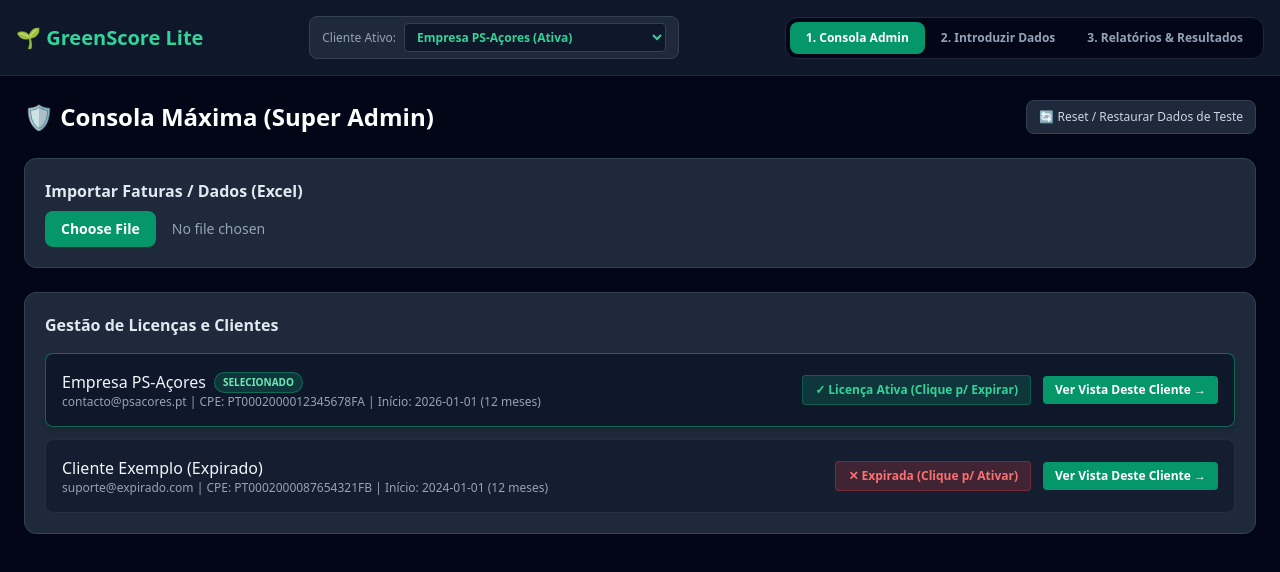
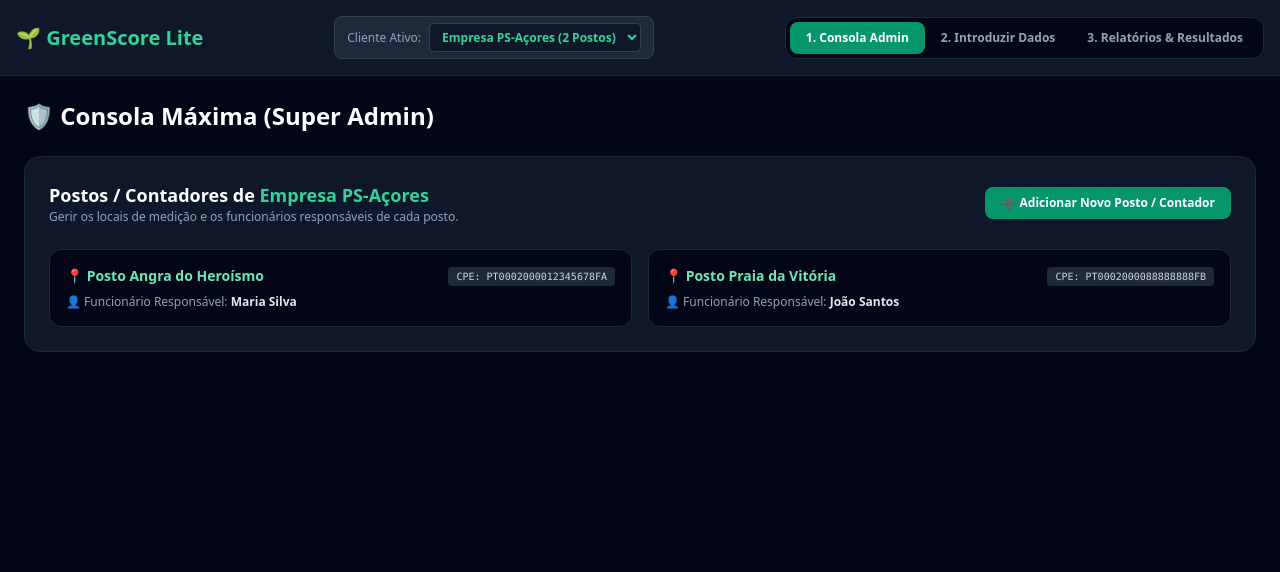
Before and after one commit to Marisa-colab/greenscore-lite, a React (Vite) app: page / in a window 1280 px wide. Shown: the top 572 px of the page. Built offline with nearby package versions, Linux system fonts and the light colour scheme; the HTML template or start-up script is replaced by a standard one.

Commit message:
Update App.tsx

```diff
--- a/src/App.tsx
+++ b/src/App.tsx
@@ -3,7 +3,14 @@ import * as XLSX from 'xlsx';
 import { Utilizador } from './types';
 import { ClientPortal } from './components/ClientPortal';
 
-// Função de verificação de licença
+interface Posto {
+  id: number;
+  clienteId: number;
+  nomePosto: string; // Ex: Posto Angra, Posto Praia
+  cpe: string;
+  funcionarioResponsavel: string;
+}
+
 function verificarLicenca(u: Utilizador): boolean {
   if (!u) return false;
   if (u.licencaAtiva === false) return false;
@@ -16,8 +23,7 @@ function verificarLicenca(u: Utilizador): boolean {
   return new Date() <= fim;
 }
 
-// Dados de exemplo corretos e limpos
-const DADOS_INICIAIS: Utilizador[] = [
+const DADOS_INICIAIS_CLIENTES: Utilizador[] = [
   {
     id: 1,
     nome: 'Empresa PS-Açores',
@@ -28,85 +34,65 @@ const DADOS_INICIAIS: Utilizador[] = [
     licencaAtiva: true,
     dataInicioLicenca: '2026-01-01',
     duracaoMeses: 12,
+  }
+];
+
+const DADOS_INICIAIS_POSTOS: Posto[] = [
+  {
+    id: 101,
+    clienteId: 1,
+    nomePosto: 'Posto Angra do Heroísmo',
+    cpe: 'PT0002000012345678FA',
+    funcionarioResponsavel: 'Maria Silva',
   },
   {
-    id: 2,
-    nome: 'Cliente Exemplo (Expirado)',
-    email: 'suporte@expirado.com',
-    cpe: 'PT0002000087654321FB',
-    creditos_acumulados: 0,
-    role: 'cliente',
-    licencaAtiva: false,
-    dataInicioLicenca: '2024-01-01',
-    duracaoMeses: 12,
+    id: 102,
+    clienteId: 1,
+    nomePosto: 'Posto Praia da Vitória',
+    cpe: 'PT0002000088888888FB',
+    funcionarioResponsavel: 'João Santos',
   }
 ];
 
 export default function App() {
   const [abaAtiva, setAbaAtiva] = useState<'admin' | 'cliente-input' | 'cliente-resultados'>('admin');
-
-  // Estado dos Clientes
-  const [clientes, setClientes] = useState<Utilizador[]>(() => {
-    const saved = localStorage.getItem('gs_clientes');
-    if (saved) {
-      try {
-        const parsed = JSON.parse(saved);
-        // Valida se os dados em memória têm o formato correto (CPE e Data)
-        if (Array.isArray(parsed) && parsed.length > 0 && parsed[0].dataInicioLicenca) {
-          return parsed;
-        }
-      } catch (e) {
-        console.error("Erro ao carregar do localStorage:", e);
-      }
-    }
-    return DADOS_INICIAIS;
-  });
-
-  // ID do cliente selecionado (Padrão: 1)
+  const [clientes] = useState<Utilizador[]>(DADOS_INICIAIS_CLIENTES);
   const [clienteAtivoId, setClienteAtivoId] = useState<number>(1);
 
-  // Cliente atual selecionado
+  // Estado dos Postos / Contadores
+  const [postos, setPostos] = useState<Posto[]>(DADOS_INICIAIS_POSTOS);
+  const [mostrarFormNovoPosto, setMostrarFormNovoPosto] = useState(false);
+
+  // Formulário de Novo Posto
+  const [novoNomePosto, setNovoNomePosto] = useState('');
+  const [novoCpe, setNovoCpe] = useState('');
+  const [novoFuncionario, setNovoFuncionario] = useState('');
+
   const utilizadorAtual = clientes.find((c) => Number(c.id) === clienteAtivoId) || clientes[0];
+  const postosDoCliente = postos.filter((p) => p.clienteId === clienteAtivoId);
 
-  // Função para restaurar os dados limpos de teste
-  const restaurarDadosIniciais = () => {
-    localStorage.removeItem('gs_clientes');
-    setClientes(DADOS_INICIAIS);
-    setClienteAtivoId(1);
-    alert("Dados de teste restaurados com sucesso!");
+  // Adicionar Novo Posto
+  const adicionarPosto = (e: React.FormEvent) => {
+    e.preventDefault();
+    if (!novoNomePosto || !novoCpe) {
+      alert("Por favor preencha pelo menos o Nome do Posto e o CPE.");
+      return;
+    }
+
+    const novo: Posto = {
+      id: Date.now(),
+      clienteId: clienteAtivoId,
+      nomePosto: novoNomePosto,
+      cpe: novoCpe,
+      funcionarioResponsavel: novoFuncionario || 'Não atribuído',
     };
 
-  // Alternar o estado da licença
-  const alternarEstadoLicenca = (id: number) => {
-    const novosClientes = clientes.map((c) => {
-      if (Number(c.id) === id) {
-        return { ...c, licencaAtiva: !c.licencaAtiva };
-      }
-      return c;
-    });
-    setClientes(novosClientes);
-    localStorage.setItem('gs_clientes', JSON.stringify(novosClientes));
-  };
-
-  // Leitura de ficheiro Excel
-  const carregarExcel = (event: React.ChangeEvent<HTMLInputElement>) => {
-    const ficheiro = event.target.files?.[0];
-    if (!ficheiro) return;
-
-    const leitor = new FileReader();
-    leitor.onload = (e) => {
-      try {
-        const dados = new Uint8Array(e.target?.result as ArrayBuffer);
-        const livro = XLSX.read(dados, { type: 'array' });
-        const primeiraFolha = livro.Sheets[livro.SheetNames[0]];
-        const dadosConvertidos = XLSX.utils.sheet_to_json(primeiraFolha);
-
-        alert(`Sucesso! ${dadosConvertidos.length} registos lidos de ${ficheiro.name}`);
-      } catch (erro) {
-        alert("Erro ao processar ficheiro Excel.");
-      }
-    };
-    leitor.readAsArrayBuffer(ficheiro);
+    setPostos([...postos, novo]);
+    setNovoNomePosto('');
+    setNovoCpe('');
+    setNovoFuncionario('');
+    setMostrarFormNovoPosto(false);
+    alert(`Posto "${novo.nomePosto}" adicionado com sucesso!`);
   };
 
   const temAcesso = utilizadorAtual ? verificarLicenca(utilizadorAtual) : false;
@@ -114,14 +100,13 @@ export default function App() {
   return (
     <div className="min-h-screen bg-slate-950 text-white font-sans">
 
-      {/* BARRA DE NAVEGAÇÃO SUPERIOR */}
+      {/* BARRA SUPERIOR */}
       <nav className="bg-slate-900 border-b border-slate-800 p-4 sticky top-0 z-50">
         <div className="max-w-7xl mx-auto flex flex-col md:flex-row justify-between items-center gap-4">
           <div className="text-xl font-bold text-emerald-400 flex items-center gap-2">
             🌱 GreenScore Lite
           </div>
 
-          {/* MENU DE SELEÇÃO RÁPIDA DE CLIENTE (ADMIN) */}
           <div className="flex items-center gap-2 bg-slate-800 px-3 py-1.5 rounded-lg border border-slate-700">
             <span className="text-xs text-slate-400 font-medium">Cliente Ativo:</span>
             <select
@@ -131,36 +116,33 @@ export default function App() {
             >
               {clientes.map((c) => (
                 <option key={c.id} value={c.id}>
-                  {c.nome} ({verificarLicenca(c) ? 'Ativa' : 'Expirada'})
+                  {c.nome} ({postosDoCliente.length} Postos)
                 </option>
               ))}
             </select>
           </div>
 
-          {/* ABAS DO SISTEMA */}
           <div className="flex bg-slate-950 p-1 rounded-xl border border-slate-800">
             <button
               onClick={() => setAbaAtiva('admin')}
               className={`px-4 py-2 rounded-lg text-xs font-semibold transition-all ${
-                abaAtiva === 'admin' ? 'bg-emerald-600 text-white shadow' : 'text-slate-400 hover:text-white'
+                abaAtiva === 'admin' ? 'bg-emerald-600 text-white' : 'text-slate-400 hover:text-white'
               }`}
             >
               1. Consola Admin
             </button>
-
             <button
               onClick={() => setAbaAtiva('cliente-input')}
               className={`px-4 py-2 rounded-lg text-xs font-semibold transition-all ${
-                abaAtiva === 'cliente-input' ? 'bg-emerald-600 text-white shadow' : 'text-slate-400 hover:text-white'
+                abaAtiva === 'cliente-input' ? 'bg-emerald-600 text-white' : 'text-slate-400 hover:text-white'
               }`}
             >
               2. Introduzir Dados
             </button>
-
             <button
               onClick={() => setAbaAtiva('cliente-resultados')}
               className={`px-4 py-2 rounded-lg text-xs font-semibold transition-all ${
-                abaAtiva === 'cliente-resultados' ? 'bg-emerald-600 text-white shadow' : 'text-slate-400 hover:text-white'
+                abaAtiva === 'cliente-resultados' ? 'bg-emerald-600 text-white' : 'text-slate-400 hover:text-white'
               }`}
             >
               3. Relatórios & Resultados
@@ -170,163 +152,138 @@ export default function App() {
       </nav>
 
       {/* CONTEÚDO PRINCIPAL */}
-      <main className="p-6 max-w-7xl mx-auto">
+      <main className="p-6 max-w-7xl mx-auto space-y-6">
 
         {/* ABA 1: CONSOLA ADMIN */}
         {abaAtiva === 'admin' && (
           <div className="space-y-6">
-            <div className="flex justify-between items-center">
             <h1 className="text-2xl font-bold">🛡️ Consola Máxima (Super Admin)</h1>
+
+            {/* GESTÃO DE POSTOS / CONTADORES DO CLIENTE ATIVO */}
+            <div className="bg-slate-900 p-6 rounded-2xl border border-slate-800 space-y-4">
+              <div className="flex justify-between items-center flex-wrap gap-3">
+                <div>
+                  <h2 className="text-lg font-bold text-white">
+                    Postos / Contadores de <span className="text-emerald-400">{utilizadorAtual.nome}</span>
+                  </h2>
+                  <p className="text-xs text-slate-400">
+                    Gerir os locais de medição e os funcionários responsáveis de cada posto.
+                  </p>
+                </div>
+
                 <button
-                onClick={restaurarDadosIniciais}
-                className="bg-slate-800 hover:bg-slate-700 text-slate-300 border border-slate-700 text-xs px-3 py-2 rounded-lg font-medium transition-all"
+                  onClick={() => setMostrarFormNovoPosto(!mostrarFormNovoPosto)}
+                  className="bg-emerald-600 hover:bg-emerald-500 text-white text-xs px-4 py-2 rounded-lg font-semibold transition-all shadow"
                 >
-                🔄 Reset / Restaurar Dados de Teste
+                  {mostrarFormNovoPosto ? '✕ Cancelar' : '➕ Adicionar Novo Posto / Contador'}
                 </button>
               </div>
 
-            {/* Importação Excel */}
-            <div className="bg-slate-800 p-5 rounded-xl border border-slate-700">
-              <h2 className="font-semibold text-slate-200 mb-2">Importar Faturas / Dados (Excel)</h2>
+              {/* FORMULÁRIO PARA CRIAR POSTO */}
+              {mostrarFormNovoPosto && (
+                <form onSubmit={adicionarPosto} className="bg-slate-800 p-4 rounded-xl border border-slate-700 space-y-3 mt-3">
+                  <h3 className="text-xs font-bold text-emerald-400 uppercase">Novo Contador / Instalação</h3>
+                  <div className="grid grid-cols-1 md:grid-cols-3 gap-3">
+                    <div>
+                      <label className="block text-xs text-slate-300 mb-1">Nome do Posto / Local</label>
                       <input
-                type="file"
-                accept=".xlsx, .xls"
-                onChange={carregarExcel}
-                className="block w-full text-sm text-slate-400 file:mr-4 file:py-2 file:px-4 file:rounded-lg file:border-0 file:text-sm file:font-semibold file:bg-emerald-600 file:text-white hover:file:bg-emerald-500 cursor-pointer"
+                        type="text"
+                        placeholder="Ex: Posto Angra / Posto Praia"
+                        value={novoNomePosto}
+                        onChange={(e) => setNovoNomePosto(e.target.value)}
+                        className="w-full bg-slate-900 border border-slate-700 text-white text-xs rounded-lg p-2.5 focus:border-emerald-500 focus:outline-none"
                       />
                     </div>
+                    <div>
+                      <label className="block text-xs text-slate-300 mb-1">CPE da Instalação</label>
+                      <input
+                        type="text"
+                        placeholder="Ex: PT0002000012345678FA"
+                        value={novoCpe}
+                        onChange={(e) => setNovoCpe(e.target.value)}
+                        className="w-full bg-slate-900 border border-slate-700 text-white text-xs rounded-lg p-2.5 focus:border-emerald-500 focus:outline-none"
+                      />
+                    </div>
+                    <div>
+                      <label className="block text-xs text-slate-300 mb-1">Funcionário Responsável</label>
+                      <input
+                        type="text"
+                        placeholder="Ex: Maria Silva"
+                        value={novoFuncionario}
+                        onChange={(e) => setNovoFuncionario(e.target.value)}
+                        className="w-full bg-slate-900 border border-slate-700 text-white text-xs rounded-lg p-2.5 focus:border-emerald-500 focus:outline-none"
+                      />
+                    </div>
+                  </div>
+                  <div className="flex justify-end">
+                    <button type="submit" className="bg-emerald-600 hover:bg-emerald-500 text-white text-xs font-semibold px-4 py-2 rounded-lg">
+                      Guardar Posto
+                    </button>
+                  </div>
+                </form>
+              )}
 
-            {/* Gestão e Controlo de Licenças */}
-            <div className="bg-slate-800 p-5 rounded-xl border border-slate-700">
-              <h2 className="font-semibold text-slate-200 mb-4">Gestão de Licenças e Clientes</h2>
-              <div className="space-y-3">
-                {clientes.map((c) => {
-                  const ativa = verificarLicenca(c);
-                  const selecionado = Number(c.id) === clienteAtivoId;
-                  return (
-                    <div
-                      key={c.id}
-                      className={`flex flex-col md:flex-row justify-between items-start md:items-center p-4 rounded-lg border transition-all gap-4 ${
-                        selecionado ? 'bg-slate-900 border-emerald-500/50 shadow-md' : 'bg-slate-900/60 border-slate-700/50'
-                      }`}
-                    >
-                      <div>
-                        <div className="flex items-center gap-2">
-                          <p className="font-medium text-slate-100">{c.nome}</p>
-                          {selecionado && (
-                            <span className="text-[10px] bg-emerald-500/20 text-emerald-300 border border-emerald-500/40 px-2 py-0.5 rounded-full font-bold">
-                              SELECIONADO
+              {/* LISTA DE POSTOS CADASTRADOS */}
+              <div className="grid grid-cols-1 md:grid-cols-2 gap-4 pt-2">
+                {postosDoCliente.map((p) => (
+                  <div key={p.id} className="bg-slate-950 p-4 rounded-xl border border-slate-800 space-y-2">
+                    <div className="flex justify-between items-center">
+                      <span className="font-bold text-sm text-emerald-300">📍 {p.nomePosto}</span>
+                      <span className="text-[10px] bg-slate-800 text-slate-300 px-2 py-0.5 rounded font-mono">
+                        CPE: {p.cpe}
                       </span>
-                          )}
                     </div>
                     <p className="text-xs text-slate-400">
-                          {c.email} | CPE: {c.cpe || 'N/D'} | Início: {c.dataInicioLicenca || 'N/D'} ({c.duracaoMeses || 12} meses)
+                      👤 Funcionário Responsável: <strong className="text-slate-200">{p.funcionarioResponsavel}</strong>
                     </p>
                   </div>
-
-                      <div className="flex items-center gap-3">
-                        <button
-                          onClick={() => alternarEstadoLicenca(Number(c.id))}
-                          className={`px-3 py-1.5 rounded text-xs font-semibold border transition-all ${
-                            ativa
-                              ? 'bg-emerald-500/20 text-emerald-400 border-emerald-500/30 hover:bg-red-500/20 hover:text-red-400 hover:border-red-500/30'
-                              : 'bg-red-500/20 text-red-400 border-red-500/30 hover:bg-emerald-500/20 hover:text-emerald-400 hover:border-emerald-500/30'
-                          }`}
-                        >
-                          {ativa ? '✓ Licença Ativa (Clique p/ Expirar)' : '✕ Expirada (Clique p/ Ativar)'}
-                        </button>
-
-                        <button
-                          onClick={() => {
-                            setClienteAtivoId(Number(c.id));
-                            setAbaAtiva('cliente-resultados');
-                          }}
-                          className="text-xs bg-emerald-600 hover:bg-emerald-500 text-white font-semibold px-3 py-1.5 rounded transition-colors"
-                        >
-                          Ver Vista Deste Cliente →
-                        </button>
-                      </div>
-                    </div>
-                  );
-                })}
+                ))}
               </div>
             </div>
           </div>
         )}
 
-        {/* BLOQUEIO DE SEGURANÇA (APENAS SE A LICENÇA DO CLIENTE SELECCIONADO ESTIVER EXPIRADA) */}
-        {abaAtiva !== 'admin' && !temAcesso && (
-          <div className="min-h-[50vh] flex items-center justify-center p-4">
-            <div className="bg-slate-800 border border-red-500/30 rounded-xl p-8 max-w-md text-center shadow-xl">
-              <div className="w-16 h-16 bg-red-500/10 border border-red-500/20 text-red-400 rounded-full flex items-center justify-center mx-auto mb-4 text-3xl">
-                🚫
+        {/* ABA 2: INTRODUÇÃO DE DADOS POR POSTO */}
+        {abaAtiva === 'cliente-input' && temAcesso && (
+          <div className="bg-slate-900 p-6 rounded-2xl border border-slate-800 space-y-6">
+            <h2 className="text-xl font-bold text-white">Introduzir Fatura / Leitura do Contador</h2>
+
+            <div className="bg-slate-800 p-5 rounded-xl border border-slate-700 space-y-4">
+              <div>
+                <label className="block text-xs text-slate-300 mb-1 font-semibold">Selecionar Posto / Contador</label>
+                <select className="w-full bg-slate-900 border border-slate-700 text-emerald-400 text-sm font-semibold rounded-lg p-2.5 focus:outline-none">
+                  {postosDoCliente.map((p) => (
+                    <option key={p.id} value={p.id}>
+                      {p.nomePosto} ({p.cpe}) — Resp: {p.funcionarioResponsavel}
+                    </option>
+                  ))}
+                </select>
               </div>
-              <h2 className="text-xl font-bold text-white mb-2">Acesso Indisponível</h2>
-              <p className="text-slate-300 text-sm mb-6">
-                A licença associada à entidade <strong className="text-white">{utilizadorAtual?.nome}</strong> encontra-se expirada ou inativa.
-              </p>
-              <button
-                onClick={() => setAbaAtiva('admin')}
-                className="bg-slate-700 hover:bg-slate-600 text-white text-xs px-4 py-2 rounded-lg font-medium transition-all mb-4"
-              >
-                ← Voltar à Consola Admin para Ativar Licença
+
+              <div className="grid grid-cols-1 md:grid-cols-2 gap-4">
+                <div>
+                  <label className="block text-xs text-slate-400 mb-1">Consumo do Mês (kWh)</label>
+                  <input type="number" placeholder="Ex: 4200" className="w-full bg-slate-900 border border-slate-700 text-white rounded-lg p-2.5 text-sm" />
+                </div>
+                <div>
+                  <label className="block text-xs text-slate-400 mb-1">Valor da Fatura (€)</label>
+                  <input type="number" placeholder="Ex: 620.50" className="w-full bg-slate-900 border border-slate-700 text-white rounded-lg p-2.5 text-sm" />
+                </div>
+              </div>
+
+              <button className="w-full bg-emerald-600 hover:bg-emerald-500 text-white font-semibold py-2.5 rounded-lg text-sm transition-all">
+                Submeter Leitura do Posto
               </button>
             </div>
           </div>
         )}
 
-        {/* ABA 2: INTRODUÇÃO DE DADOS */}
-        {abaAtiva === 'cliente-input' && temAcesso && (
-          <div className="space-y-6">
-            <div className="bg-slate-900 p-6 rounded-2xl border border-slate-800">
-              <h2 className="text-xl font-bold text-white mb-2">Carregamento de Dados e Faturas</h2>
-              <p className="text-sm text-slate-400 mb-6">
-                Entidade Ativa: <strong className="text-emerald-400">{utilizadorAtual?.nome}</strong>
-              </p>
-
-              <div className="bg-slate-800 p-6 rounded-xl border border-slate-700 space-y-4">
-                <div className="grid grid-cols-1 md:grid-cols-2 gap-4">
-                  <div>
-                    <label className="block text-xs text-slate-400 mb-1">CPE da Instalação</label>
-                    <input
-                      type="text"
-                      disabled
-                      value={utilizadorAtual?.cpe || ''}
-                      className="w-full bg-slate-900 border border-slate-800 text-slate-400 rounded-lg p-2.5 text-sm cursor-not-allowed"
+        {/* ABA 3: DASHBOARD */}
+        {abaAtiva === 'cliente-resultados' && temAcesso && (
+          <ClientPortal
+            utilizadorAtual={utilizadorAtual}
+            onVoltarAdmin={() => setAbaAtiva('admin')}
           />
-                  </div>
-                  <div>
-                    <label className="block text-xs text-slate-400 mb-1">Créditos Acumulados</label>
-                    <input
-                      type="text"
-                      disabled
-                      value={`${utilizadorAtual?.creditos_acumulados || 0} Créditos Verdes`}
-                      className="w-full bg-slate-900 border border-slate-800 text-slate-400 rounded-lg p-2.5 text-sm cursor-not-allowed"
-                    />
-                  </div>
-                </div>
-
-                <div className="border-t border-slate-700 pt-4">
-                  <label className="block text-xs text-slate-300 font-semibold mb-2">Submeter Leitura do Mês (kWh)</label>
-                  <div className="flex gap-3">
-                    <input
-                      type="number"
-                      placeholder="Ex: 10200"
-                      className="bg-slate-900 border border-slate-700 text-white rounded-lg p-2.5 text-sm flex-1 focus:outline-none focus:border-emerald-500"
-                    />
-                    <button className="bg-emerald-600 hover:bg-emerald-500 text-white font-semibold px-5 py-2.5 rounded-lg text-sm transition-all">
-                      Guardar Leitura
-                    </button>
-                  </div>
-                </div>
-              </div>
-            </div>
-          </div>
-        )}
-
-        {/* ABA 3: DASHBOARD DO CLIENTE */}
-        {abaAtiva === 'cliente-resultados' && temAcesso && (
-          <ClientPortal utilizadorAtual={utilizadorAtual} />
         )}
 
       </main>
```
Lines whose indentation alone changed are shown as unchanged.
